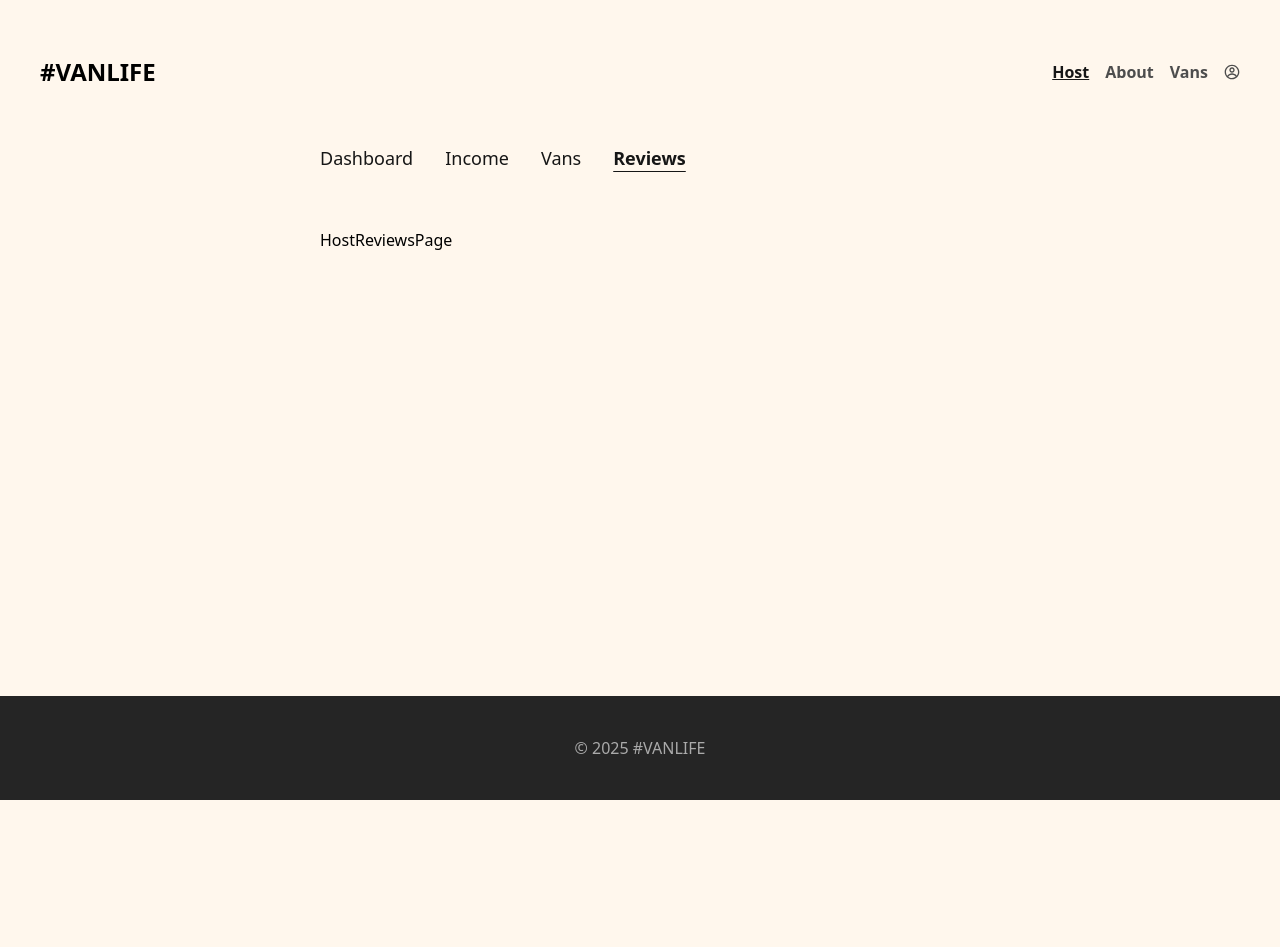
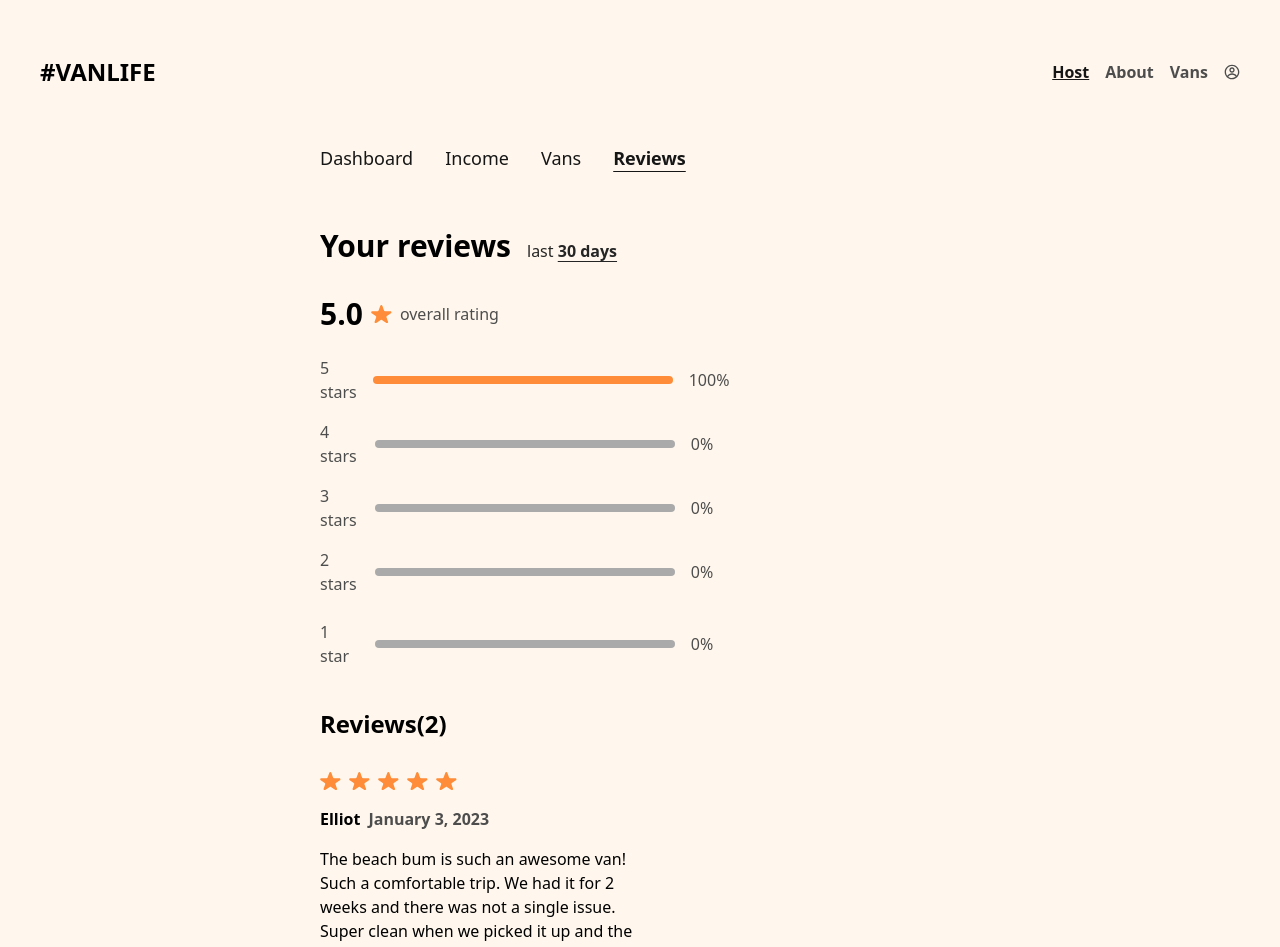
Before and after one commit to JoleneKearse/vanlife, a React (Vite) app: page /host/reviews in a window 1280 px wide. Shown: the top 947 px of the page. Before the commit the page ends 800 px from the top, so only its background shows below. Built offline with nearby package versions, Linux system fonts and the light colour scheme; sample sign-in values are in the browser's storage.

Commit message:
feat: add host reviews

```diff
--- a/eslint.config.js
+++ b/eslint.config.js
@@ -28,6 +28,7 @@ export default [
       ...react.configs.recommended.rules,
       ...react.configs["jsx-runtime"].rules,
       ...reactHooks.configs.recommended.rules,
+      "react/no-unescaped-entities": "off",
       "react/jsx-no-target-blank": "off",
       "react/prop-types": "off",
       "react-refresh/only-export-components": [
--- /dev/null
+++ b/src/components/HostReviewList.jsx
@@ -0,0 +1,32 @@
+import { reviews } from "../data/vans";
+import star from "/star.svg";
+
+const HostReviewList = () => {
+  return (
+    <section className="my-8 mr-2 ml-2 md:mr-0 md:ml-0">
+      <h3 className="font-bold text-2xl">Reviews({reviews.length})</h3>
+      {reviews.map((review) => (
+        <div key={review.id} className="space-y-4 mt-8">
+          <div className="flex gap-2">
+            {Array.from({ length: review.rating }, (_, index) => (
+              <img
+                key={index}
+                src={star}
+                alt={`${review.rating} stars`}
+                aria-hidden={index !== 0}
+              />
+            ))}
+          </div>
+          <div className="font-bold flex gap-2">
+            <p>{review.name}</p>
+            <p className="text-neutral-300">{review.date}</p>
+          </div>
+          <p>{review.text}</p>
+          <hr></hr>
+        </div>
+      ))}
+    </section>
+  );
+};
+
+export default HostReviewList;
--- /dev/null
+++ b/src/components/HostReviewStarChart.jsx
@@ -0,0 +1,77 @@
+import star from "/star.svg";
+
+const HostReviewStarChart = () => {
+  return (
+    <section>
+      <div className="flex items-center gap-2 my-6 mr-2 ml-2 md:mr-0 md:ml-0">
+        <h2 className="text-3xl font-extrabold">5.0</h2>
+        <img src={star} alt="" aria-hidden="true" />
+        <p className="text-neutral-300">overall rating</p>
+      </div>
+      <ul className="text-neutral-300 space-y-4 grid grid-rows-5 mr-2 ml-2 md:mr-0 md:ml-0">
+        <li className="grid justify-center items-center grid-cols-[1fr_235px_1fr] md:grid-cols-[1fr_300px_1fr] gap-4">
+          <span>5 stars</span>
+          <div
+            className="h-2 flex-1/2 bg-brand-500 rounded"
+            role="progressbar"
+            aria-labelledby="label-5"
+            aria-valuenow="100"
+            aria-valuemin="0"
+            aria-valuemax="100"
+          ></div>
+          <span>100%</span>
+        </li>
+        <li className="grid justify-center items-center grid-cols-[1fr_235px_1fr] md:grid-cols-[1fr_300px_1fr] gap-4">
+          <span>4 stars</span>
+          <div
+            className="h-2 flex-1/2 bg-neutral-200 rounded"
+            role="progressbar"
+            aria-labelledby="label-4"
+            aria-valuenow="100"
+            aria-valuemin="0"
+            aria-valuemax="100"
+          ></div>
+          <span>0%</span>
+        </li>
+        <li className="grid justify-center items-center grid-cols-[1fr_235px_1fr] md:grid-cols-[1fr_300px_1fr] gap-4">
+          <span>3 stars</span>
+          <div
+            className="h-2 grow bg-neutral-200 rounded"
+            role="progressbar"
+            aria-labelledby="label-5"
+            aria-valuenow="100"
+            aria-valuemin="0"
+            aria-valuemax="100"
+          ></div>
+          <span>0%</span>
+        </li>
+        <li className="grid justify-center items-center grid-cols-[1fr_235px_1fr] md:grid-cols-[1fr_300px_1fr] gap-4">
+          <span>2 stars</span>
+          <div
+            className="h-2 grow bg-neutral-200 rounded"
+            role="progressbar"
+            aria-labelledby="label-5"
+            aria-valuenow="100"
+            aria-valuemin="0"
+            aria-valuemax="100"
+          ></div>
+          <span>0%</span>
+        </li>
+        <li className="grid justify-center items-center grid-cols-[1fr_235px_1fr] md:grid-cols-[1fr_300px_1fr] gap-4">
+          <span>1 star</span>
+          <div
+            className="h-2 grow bg-neutral-200 rounded"
+            role="progressbar"
+            aria-labelledby="label-5"
+            aria-valuenow="100"
+            aria-valuemin="0"
+            aria-valuemax="100"
+          ></div>
+          <span>0%</span>
+        </li>
+      </ul>
+    </section>
+  );
+};
+
+export default HostReviewStarChart;
--- a/src/data/vans.js
+++ b/src/data/vans.js
@@ -118,4 +118,21 @@ const users = [
   },
 ];
 
-export { vans, hostVans, users };
+const reviews = [
+  {
+    rating: 5,
+    name: "Elliot",
+    date: "January 3, 2023",
+    text: "The beach bum is such an awesome van! Such a comfortable trip. We had it for 2 weeks and there was not a single issue. Super clean when we picked it up and the host is very comfortable and understanding. Highly recommend!",
+    id: "1",
+  },
+  {
+    rating: 5,
+    name: "Sandy",
+    date: "December 12, 2022",
+    text: "This is our third time using the Modest Explorer for our travels and we love it! No complaints, absolutely perfect!",
+    id: "2",
+  },
+];
+
+export { vans, hostVans, users, reviews };
--- a/src/pages/Host/HostIncomePage.jsx
+++ b/src/pages/Host/HostIncomePage.jsx
@@ -1,5 +1,9 @@
 const HostIncomePage = () => {
-  return <h1>HostIncomePage</h1>;
+  return (
+    <main className="w-5-6 md:w-1/2 mx-auto">
+      <h1 className="text-bold text-3xl">Your reviews</h1>
+    </main>
+  );
 };
 
 export default HostIncomePage;
--- a/src/pages/Host/HostReviewsPage.jsx
+++ b/src/pages/Host/HostReviewsPage.jsx
@@ -1,5 +1,22 @@
+import HostReviewList from "../../components/HostReviewList";
+import HostReviewStarChart from "../../components/HostReviewStarChart";
+
 const HostReviewsPage = () => {
-  return <h1>HostReviewsPage</h1>;
+  return (
+    <main className="w-5-6 md:w-1/2">
+      <heading className="flex items-baseline gap-4 my-8 mr-2 ml-2 md:mr-0 md:ml-0">
+        <h1 className="font-bold text-3xl">Your reviews</h1>
+        <p className="text-neutral-400">
+          last{" "}
+          <span className="font-bold underline underline-offset-4">
+            30 days
+          </span>
+        </p>
+      </heading>
+      <HostReviewStarChart />
+      <HostReviewList />
+    </main>
+  );
 };
 
 export default HostReviewsPage;
```
